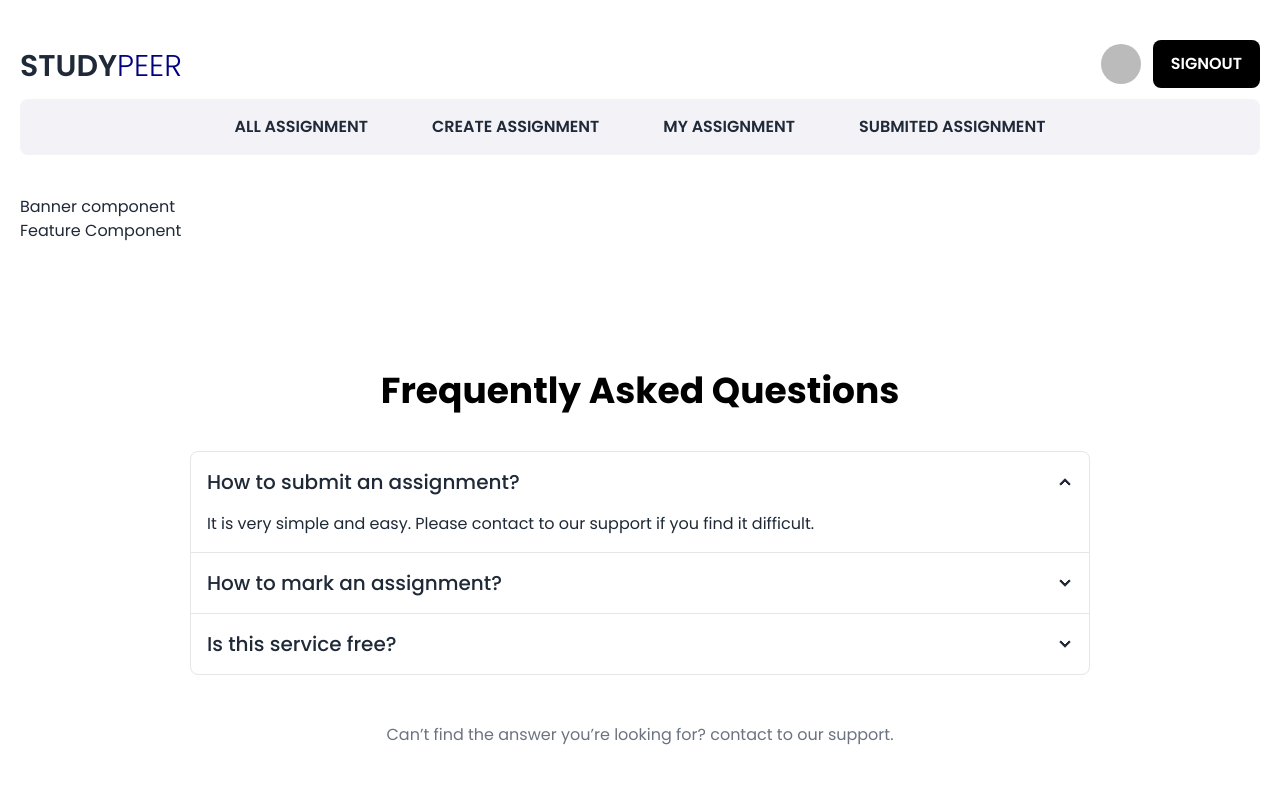
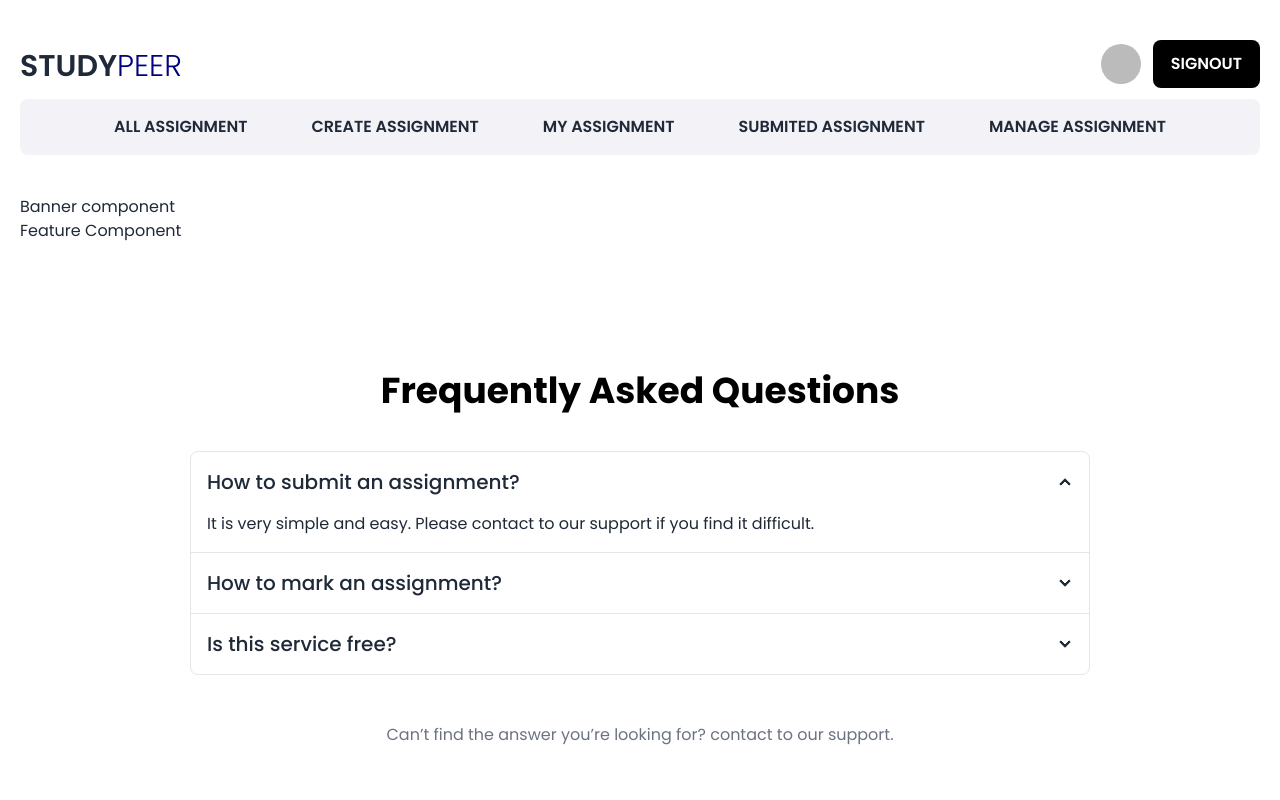
Before and after one commit to abduseu/studypeer-client, a React (Vite) app: page / in a window 1280 px wide. Shown: the top 800 px of the page. Built offline with nearby package versions, Linux system fonts and the light colour scheme; no server answers; sample sign-in values are in the browser's storage.

Commit message:
ManageAssignment implemented on manu as main requirement

```diff
--- a/src/components/Header.jsx
+++ b/src/components/Header.jsx
@@ -25,6 +25,7 @@ const Header = () => {
         <li><NavLink to="/create">Create Assignment</NavLink></li>
         <li><NavLink to="/my">My Assignment</NavLink></li>
         <li><NavLink to="/submitted">Submited Assignment</NavLink></li>
+        <li><NavLink to="/manage">Manage Assignment</NavLink></li>
     </>
 
     return (
@@ -59,7 +60,7 @@ const Header = () => {
 
             {/* Menu */}
             <div className="flex justify-center p-4 bg-gray font-semibold rounded-lg">
-                <ul className={`md:space-x-12 grid grid-cols-1 gap-4 md:flex list-none uppercase`}>
+                <ul className={`lg:space-x-12 grid grid-cols-1 md:grid-cols-2 gap-4 lg:flex list-none uppercase`}>
                     {user ? linksPrivate : links}
                 </ul>
             </div>
```
Also changed, not shown: public/logo.svg.
